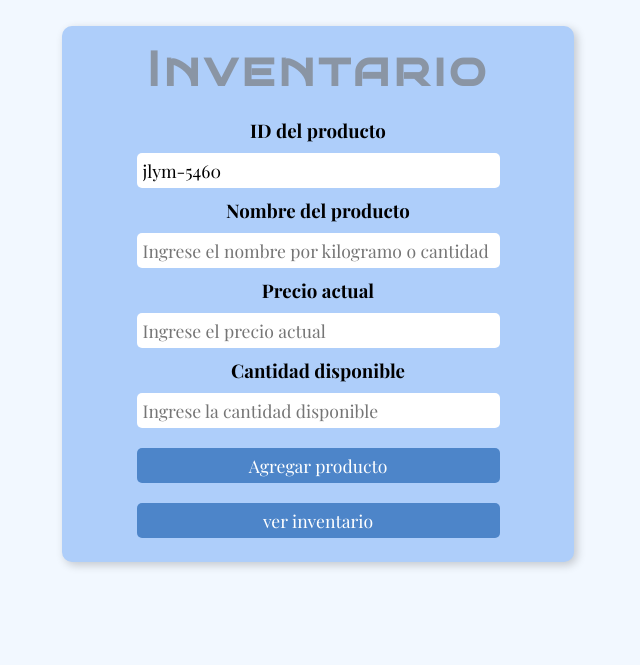
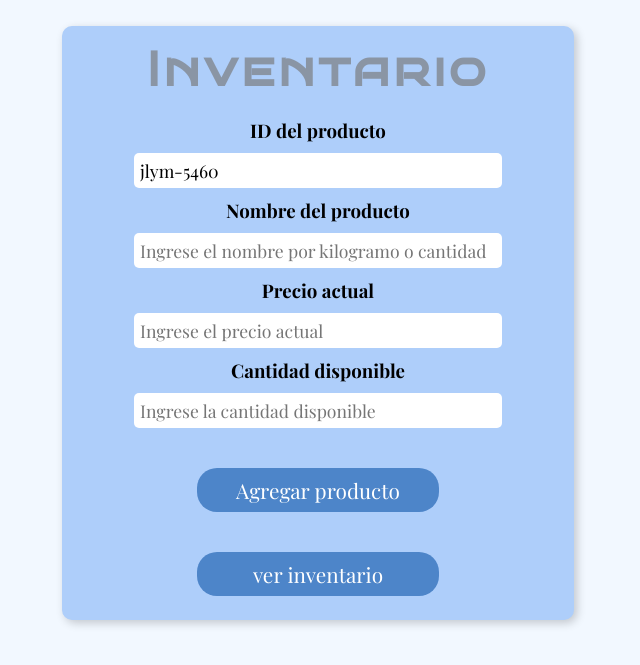
Before and after one commit to brayanavila14/cash-system, a PHP site: page /php/inventario.php in a window 1280 px wide. Shown: the top 665 px of the page, without its empty margins (322-962 px from the left). Run offline with PHP 8.4, Linux system fonts and the light colour scheme.

Commit message:
upload v1.0.0

```diff
--- a/css/inventario.css
+++ b/css/inventario.css
@@ -34,20 +34,19 @@ body {
     border-radius: 10px;
     box-shadow: 3px 3px 10px rgba(0, 0, 0, 0.2);
 }
-
 .contenido input {
     margin: 10px 0 ;
     padding: 6px;
     font-size: 110%;
     border-radius: 5px;
-    width: 75%;
+    width: 76%;
     border: none;
 }
-.boton-agregar, .boton-inventario{
+#agregar-product, #boton-inventario{
     background-color: #4d85c9;
     font-size: 130%;
     border-radius: 20px;
-    width: 40%;
+    width: 50%;
     margin-bottom: 10px;
     padding: 8px;
     margin-top: 30px;
@@ -55,7 +54,7 @@ body {
     color: white;
     cursor: pointer;
 }
-.boton-agregar:hover, .boton-inventario:hover {
+#agregar-product:hover,#boton-inventario:hover {
     background-color: #0056b3;
     transform: scale(1.03);
     transition: 1s;
--- a/php/inventario.php
+++ b/php/inventario.php
@@ -40,8 +40,9 @@
                 <h3>Cantidad disponible</h3>
                 <input type="number" id="cantidad" name="cantidad" placeholder="Ingrese la cantidad disponible" required>
 
-                <input id="agregar-product" class="boton-agregar" type="submit" name="agregar" value="Agregar producto">
-                <input class="boton-inventario" type="button" value="ver inventario" onclick="location.href='../php/inventariolista.php';">
+                <input id="agregar-product" type="submit" name="agregar" value="Agregar producto">
+                <input id="boton-inventario" type="button" value="ver inventario" onclick="location.href='../php/inventariolista.php';">
+
             </div>
         </form>
     </div>
```
